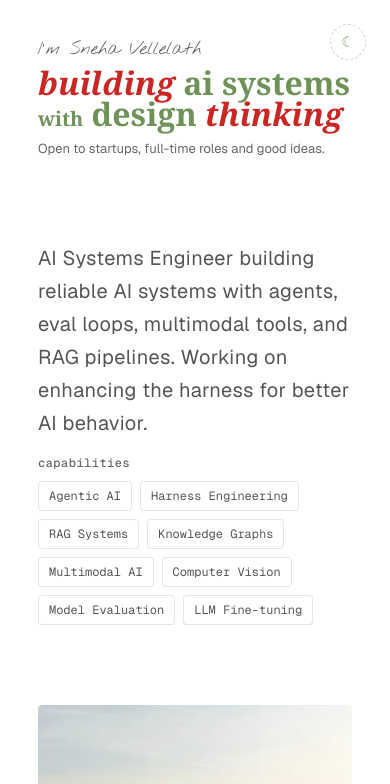
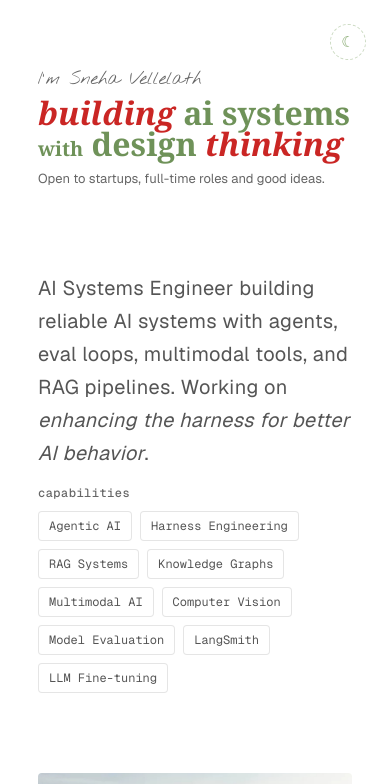
Before and after one commit to vellsneha/snehavel, a React (Vite) app: page / in a window 390 px wide. Shown: the top 784 px of the page. Built offline with nearby package versions, Linux system fonts and the light colour scheme; no server answers; a web font is replaced by a local one.

Commit message:
padding changes

```diff
--- a/src/pages/HomePage.css
+++ b/src/pages/HomePage.css
@@ -1160,7 +1160,7 @@ body:has(.page-home) {
 
 @media (max-width: 720px) {
   .home-page {
-    padding: 18px 18px 28px;
+    padding: 48px 18px 28px;
   }
 
   .home-grid {
@@ -1312,7 +1312,7 @@ body:has(.page-home) {
     align-items: center;
     grid-column: 1;
     grid-row: 4;
-    margin-top: 8px;
+    margin-top: 36px;
     width: 100%;
     text-align: center;
   }
--- a/src/pages/HomePage.tsx
+++ b/src/pages/HomePage.tsx
@@ -22,6 +22,7 @@ const skills = [
   "Multimodal AI",
   "Computer Vision",
   "Model Evaluation",
+  "LangSmith",
   "LLM Fine-tuning",
 ];
 
@@ -97,8 +98,8 @@ export default function HomePage() {
                     <div className="home-center-top">
                       <p className="home-bio">
                         AI Systems Engineer building reliable AI systems with agents, eval loops,
-                        multimodal tools, and RAG pipelines. Working on enhancing the harness for
-                        better AI behavior.
+                        multimodal tools, and RAG pipelines. Working on{" "}
+                        <em>enhancing the harness for better AI behavior</em>.
                       </p>
 
                       <div className="home-skillset">
```
